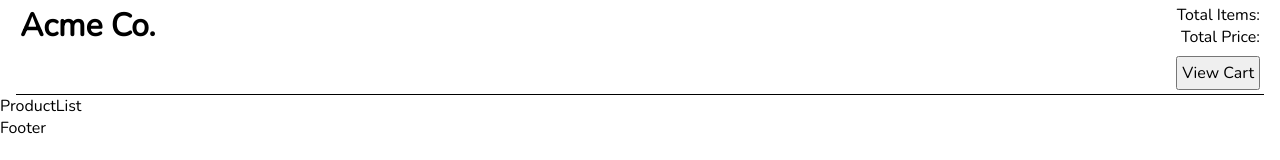
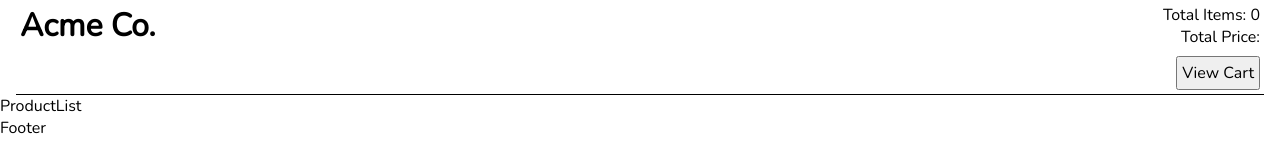
Before and after one commit to mjasprec14/ecom-ts, a React (Vite) app: page / in a window 1280 px wide. Shown: the top 160 px of the page. Built offline with nearby package versions, Linux system fonts and the light colour scheme.

Commit message:
feat: useCart hook to header

```diff
--- a/src/components/Header.tsx
+++ b/src/components/Header.tsx
@@ -1,4 +1,5 @@
 import Nav from './Nav';
+import useCart from '../hooks/useCart';
 
 type PropsType = {
   viewCart: boolean;
@@ -6,13 +7,15 @@ type PropsType = {
 };
 
 const Header = ({ viewCart, setViewCart }: PropsType) => {
+  const { totalItems, totalPrice } = useCart();
+
   const content = (
     <header className='header'>
       <div className='header__title-bar'>
         <h1>Acme Co.</h1>
         <div className='header__price-box'>
-          <p>Total Items:</p>
-          <p>Total Price:</p>
+          <p>Total Items: {totalItems}</p>
+          <p>Total Price: {totalPrice}</p>
         </div>
       </div>
 
```
